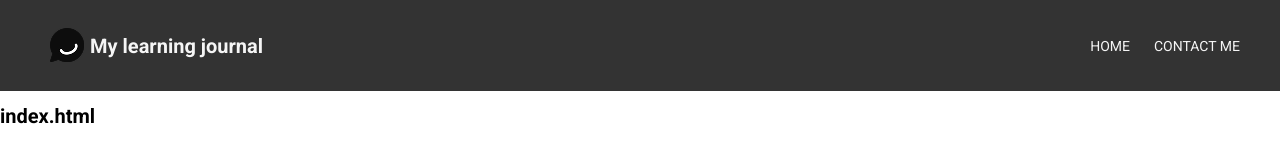
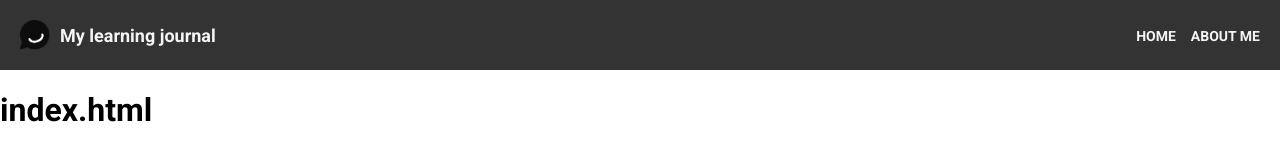
Before and after one commit to Uncharted95/learning_journal, a plain HTML site: page index.html in a window 1280 px wide. Drawn offline with Linux system fonts and the light colour scheme.

Commit message:
Updated the positioning of text in the header

```diff
--- a/css/style.css
+++ b/css/style.css
@@ -5,45 +5,43 @@ body {
     font-family: "Roboto", sans-serif;
 }
 
-header {
+.mainmenu {
+  display: flex;
+  justify-content: space-between;
+  align-items: center;
   background-color: #333;
   color: whitesmoke;
-    padding: 20px 0;
-    display: flex;
+  padding: 20px 20px;
+  flex-wrap: wrap;
 }
 
-.logo{
-    margin-left: 50px;
-    margin-right: 5px;
+.logo-container {
+  display: flex;
+  align-items: center;
 }
 
-h1{
-    font-size: 20px;
+.logo {
+  margin-right: 10px;
+  width: 30px;
+  height: auto;
 }
-.mainmenu {
-    justify-content: space-between;
-    align-items: center;
-    z-index: 1000;
+
+.mainmenu h1 {
+  font-size: 18px;
+  margin: 0;
 }
 
 .mainmenu ul {
-    margin-left: auto;
-    padding-right: 30px;
+  display: flex;
   list-style: none;
-}
-
-.mainmenu ul li {
-    display: inline-block;
+  margin: 0;
+  padding: 0;
+  gap: 15px;
 }
 
 .mainmenu ul li a {
   color: whitesmoke;
   text-decoration: none;
-    padding: 0 10px;
   font-size: 14px;
+  font-weight: bold;
 }
-
-.sticky{
-    position: sticky;
-    top: 0;
-}
--- a/index.html
+++ b/index.html
@@ -10,13 +10,18 @@
     </head>
     <body>
         <header class="mainmenu sticky">
+        <div class="logo-container">
             <img src="images/speechbubble.png" class="logo" alt="speech-bubble-icon">
             <h1>My learning journal</h1>
-            <ul>
-                <li><a href="#">HOME</a></li>
-                <li><a href="#">CONTACT ME</a></li>
-            </ul>
+        </div>
+        <ul>
+            <li><a href="#">HOME</a></li>
+            <li><a href="#">ABOUT ME</a></li>
+        </ul>
         </header>
+        <main>
+
+        </main>
         <h1>index.html</h1>
     </body>
 </html>
```
Lines whose indentation alone changed are shown as unchanged.
